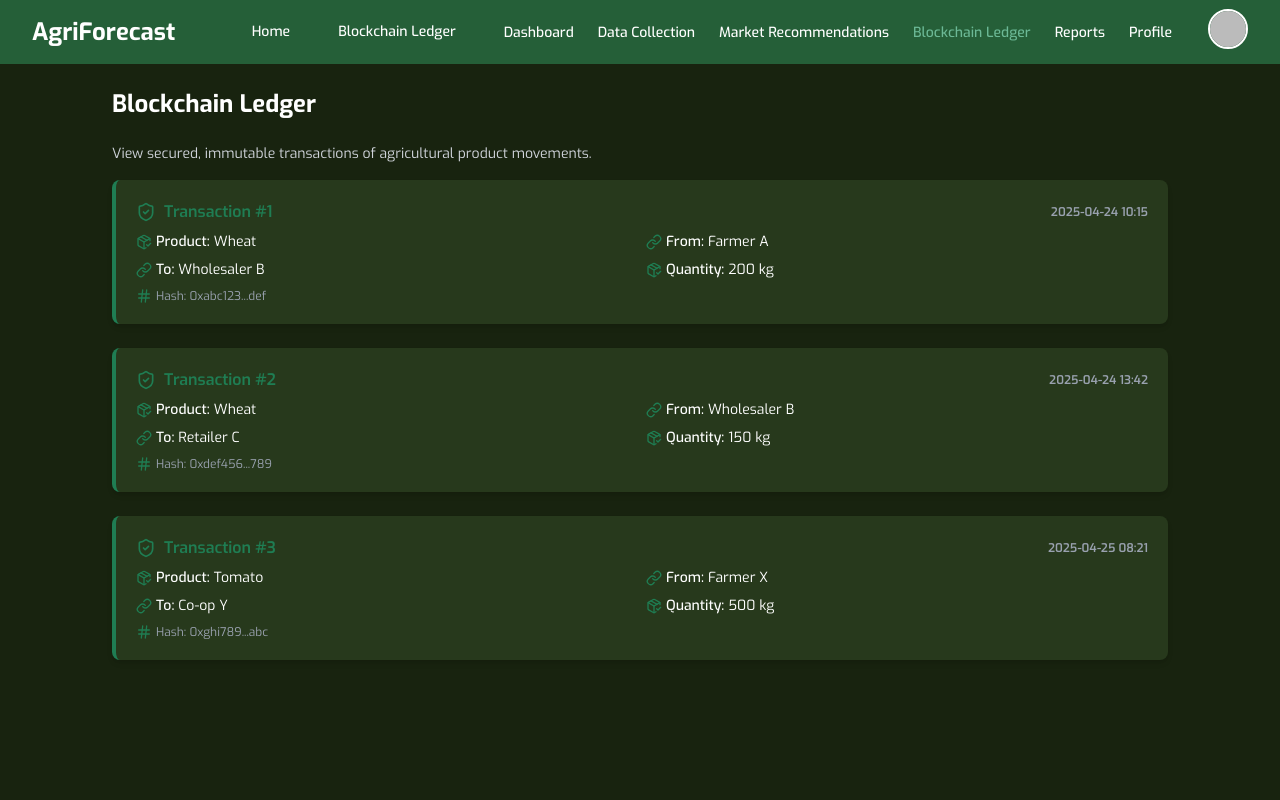
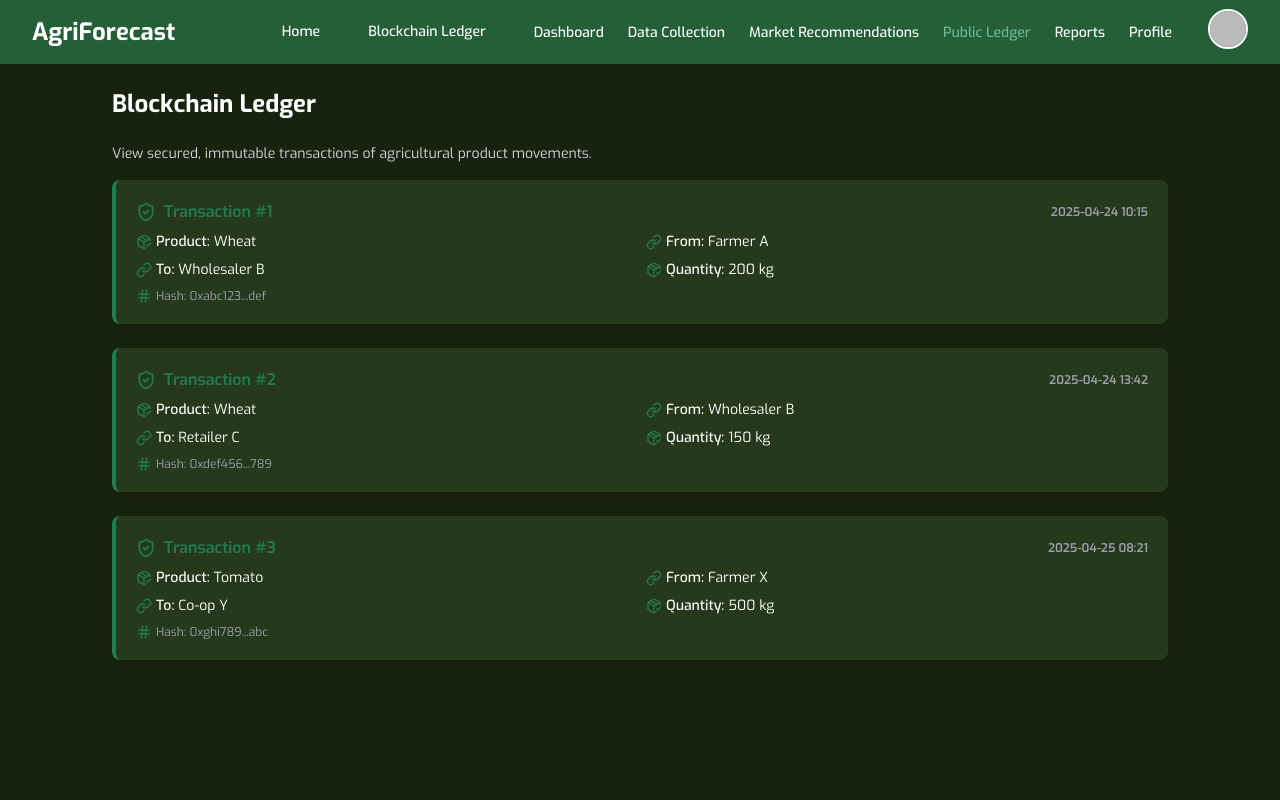
Before and after one commit to Md-Shakhawat-Hosen/supply-demand-client, a React (Vite) app: page /blockchain-ledger in a window 1280 px wide. Shown: the top 800 px of the page. Built offline with nearby package versions, Linux system fonts and the light colour scheme; no server answers; sample sign-in values are in the browser's storage.

Commit message:
env file send to github don't missuse it please

```diff
--- a/src/Router.jsx
+++ b/src/Router.jsx
@@ -63,7 +63,7 @@ export const router = createBrowserRouter([
       },
       {
         path: "public-ledger",
-        element: <PublicLedger/>
+        element: <PublicLedger />,
       },
     ],
   },
@@ -79,6 +79,10 @@ export const router = createBrowserRouter([
 
   {
     path: "profile",
-    element: <Profile />,
+    element: (
+      <PrivateRoute>
+        <Profile />
+      </PrivateRoute>
+    ),
   },
 ]);
--- a/src/components/Navbar.jsx
+++ b/src/components/Navbar.jsx
@@ -97,7 +97,7 @@ const Navbar = () => {
               }`
             }
           >
-            Blockchain Ledger
+            Public Ledger
           </NavLink>
           <NavLink
             to="/reports"
```
Also changed, not shown: 2 other files (tests, documents, lock files or other folders).
